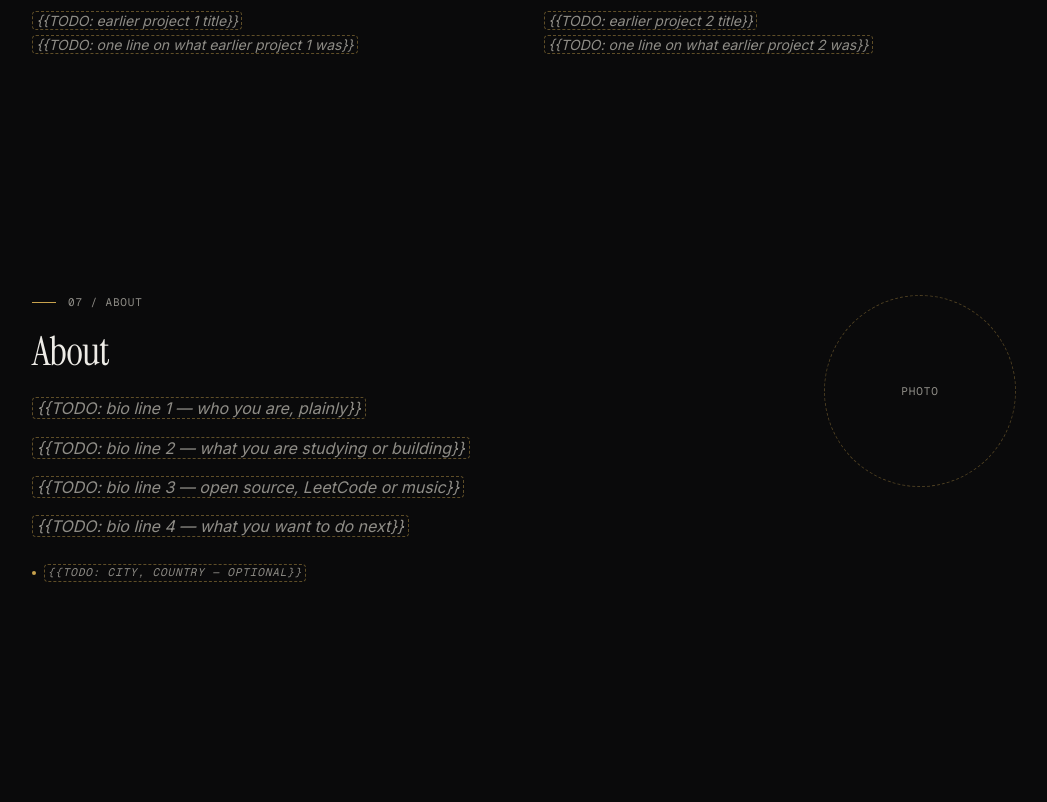
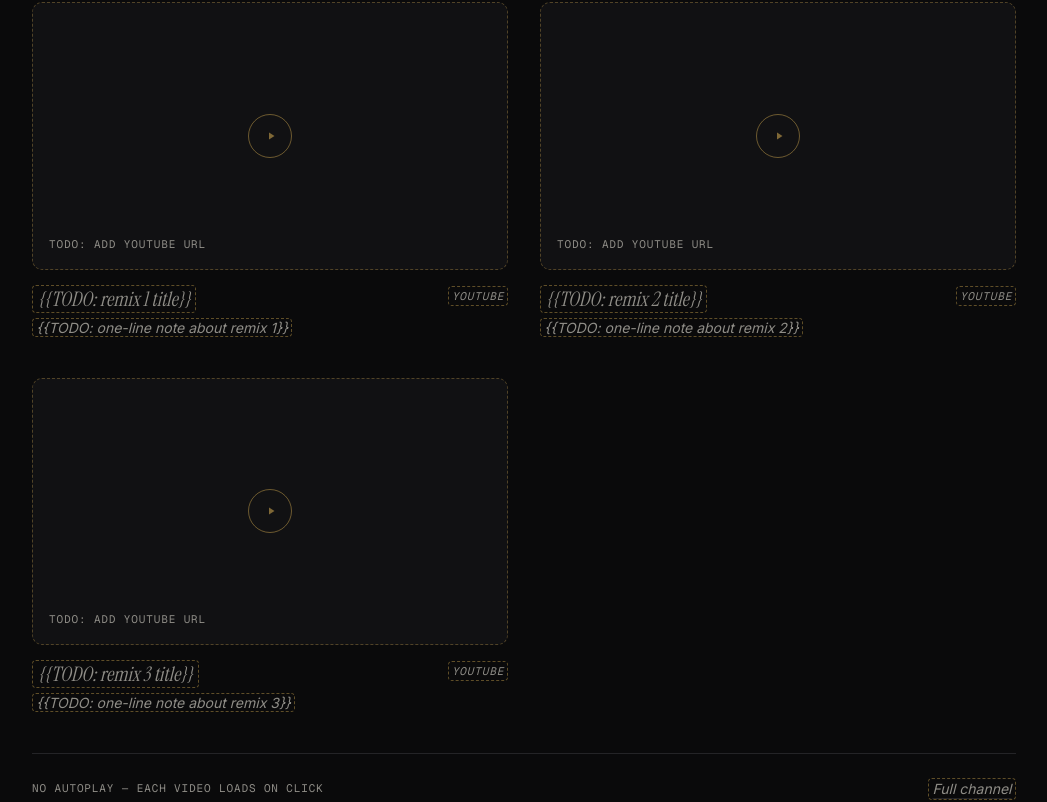
Before and after one commit to 47arsh/portfolio, a Next.js app: page / in a window 1280 px wide. Shown: the part 3538-4340 px from the top of the page, without its empty margins (116-1163 px from the left). Built offline with nearby package versions, Linux system fonts and the light colour scheme.

Commit message:
feat(media): add sound section with click-to-load tracks

```diff
--- a/src/app/page.tsx
+++ b/src/app/page.tsx
@@ -5,6 +5,7 @@ import { FeaturedProject } from "@/components/FeaturedProject";
 import { Hero } from "@/components/Hero";
 import { OpenSource } from "@/components/OpenSource";
 import { ShippedList } from "@/components/ShippedList";
+import { Sound } from "@/components/Sound";
 
 export default function HomePage() {
   return (
@@ -13,6 +14,7 @@ export default function HomePage() {
       <FeaturedProject />
       <ShippedList />
       <OpenSource />
+      <Sound />
       <Earlier />
       <About />
       <Contact />
--- /dev/null
+++ b/src/components/Sound.tsx
@@ -0,0 +1,45 @@
+import { site } from "@/content/site";
+import { socialUrls } from "@/lib/site-links";
+import { ExternalLink } from "./ExternalLink";
+import { Reveal } from "./Reveal";
+import { SectionHeading } from "./SectionHeading";
+import { TrackCard } from "./TrackCard";
+
+export function Sound() {
+  if (site.tracks.length === 0) return null;
+
+  const urls = socialUrls(site.profile.socials);
+
+  return (
+    <section id="sound" className="section">
+      <div className="shell">
+        <Reveal>
+          <SectionHeading
+            label="04 / Sound"
+            title="Sound"
+            intro="Remixes, edits and experiments."
+          />
+
+          <div className="mt-10 grid gap-x-8 gap-y-10 md:grid-cols-2">
+            {site.tracks.map((track, index) => (
+              <TrackCard key={`${track.title}-${index}`} track={track} />
+            ))}
+          </div>
+
+          <div className="mt-10 flex flex-wrap items-center justify-between gap-4 border-t border-line pt-6">
+            <p className="eyebrow">
+              No autoplay — each video loads on click
+            </p>
+            <ExternalLink
+              href={urls.youtube}
+              className="link-quiet text-sm text-muted transition-colors hover:text-ink"
+              showArrow
+            >
+              Full channel
+            </ExternalLink>
+          </div>
+        </Reveal>
+      </div>
+    </section>
+  );
+}
--- /dev/null
+++ b/src/components/TrackCard.tsx
@@ -0,0 +1,39 @@
+import type { Track } from "@/content/types";
+import { stripPlaceholder } from "@/lib/placeholders";
+import { ExternalLink } from "./ExternalLink";
+import { Placeholder } from "./Placeholder";
+import { YouTubeFacade } from "./YouTubeFacade";
+
+type TrackCardProps = {
+  track: Track;
+};
+
+export function TrackCard({ track }: TrackCardProps) {
+  return (
+    <article className="group/card">
+      <YouTubeFacade
+        videoUrl={track.youtubeUrl}
+        title={stripPlaceholder(track.title)}
+      />
+
+      <div className="mt-4 flex items-start justify-between gap-4">
+        <div>
+          <h3 className="font-serif text-xl leading-snug text-ink">
+            <Placeholder value={track.title} />
+          </h3>
+          <p className="mt-1 text-sm text-muted">
+            <Placeholder value={track.note} />
+          </p>
+        </div>
+
+        <ExternalLink
+          href={track.youtubeUrl}
+          className="inline-flex shrink-0 items-center gap-1 font-mono text-[11px] uppercase tracking-[0.08em] text-muted transition-colors hover:text-ink"
+          showArrow
+        >
+          YouTube
+        </ExternalLink>
+      </div>
+    </article>
+  );
+}
```
